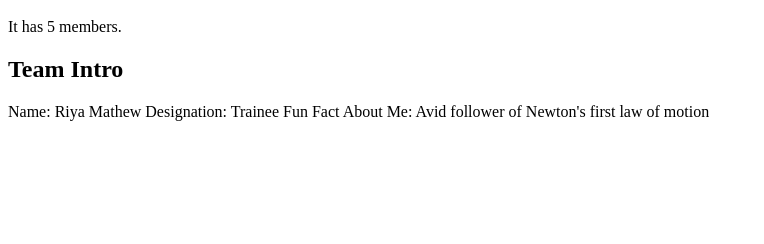
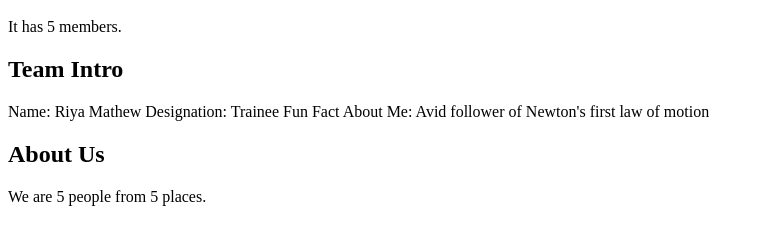
Before and after one commit to Rebekkah123/team-intro1, a plain HTML site: page index.html in a window 1280 px wide. Shown: the part 48-292 px from the top of the page, without its empty margins (0-764 px from the left). Drawn offline with Linux system fonts and the light colour scheme.

Commit message:
Added About Us section: main

```diff
--- a/index.html
+++ b/index.html
@@ -9,5 +9,8 @@
     <p>Name: Riya Mathew
        Designation: Trainee
        Fun Fact About Me: Avid follower of Newton's first law of motion</p>
+
+    <h2>About Us</h2>
+    <p>We are 5 people from 5 places.</p>
   </body>
 </html>
```
